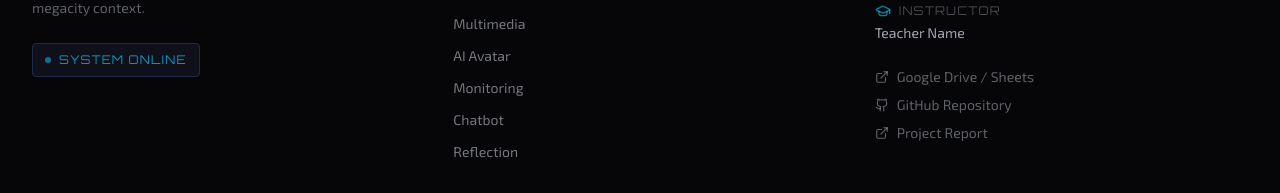
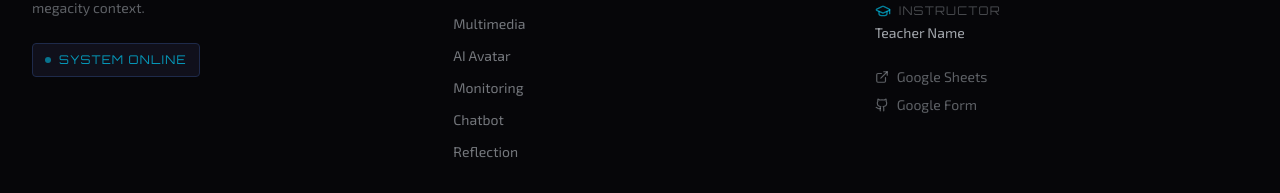
Before and after one commit to d6518086-coder/CyberPunk-Protect, a Next.js app: page / in a window 1280 px wide. Shown: the part 7763-7956 px from the top of the page. Built offline with nearby package versions, Linux system fonts and the light colour scheme; no server answers.

Commit message:
fix footer

```diff
--- a/components/Footer.tsx
+++ b/components/Footer.tsx
@@ -93,21 +93,16 @@ export default function Footer() {
                   className="flex items-center gap-2 text-sm text-foreground/40 hover:text-neon-blue transition-colors"
                 >
                   <ExternalLink className="w-3.5 h-3.5" aria-hidden="true" />
-                  Google Drive / Sheets
+                  Google Sheets
                 </a>
                 <a
-                  href="#"
+                  href={process.env.NEXT_PUBLIC_FORM_URL ?? '#'}
+                  target="_blank"
+                  rel="noopener noreferrer"
                   className="flex items-center gap-2 text-sm text-foreground/40 hover:text-neon-blue transition-colors"
                 >
                   <Github className="w-3.5 h-3.5" aria-hidden="true" />
-                  GitHub Repository
-                </a>
-                <a
-                  href="#"
-                  className="flex items-center gap-2 text-sm text-foreground/40 hover:text-neon-blue transition-colors"
-                >
-                  <ExternalLink className="w-3.5 h-3.5" aria-hidden="true" />
-                  Project Report
+                  Google Form
                 </a>
               </div>
             </div>
```
